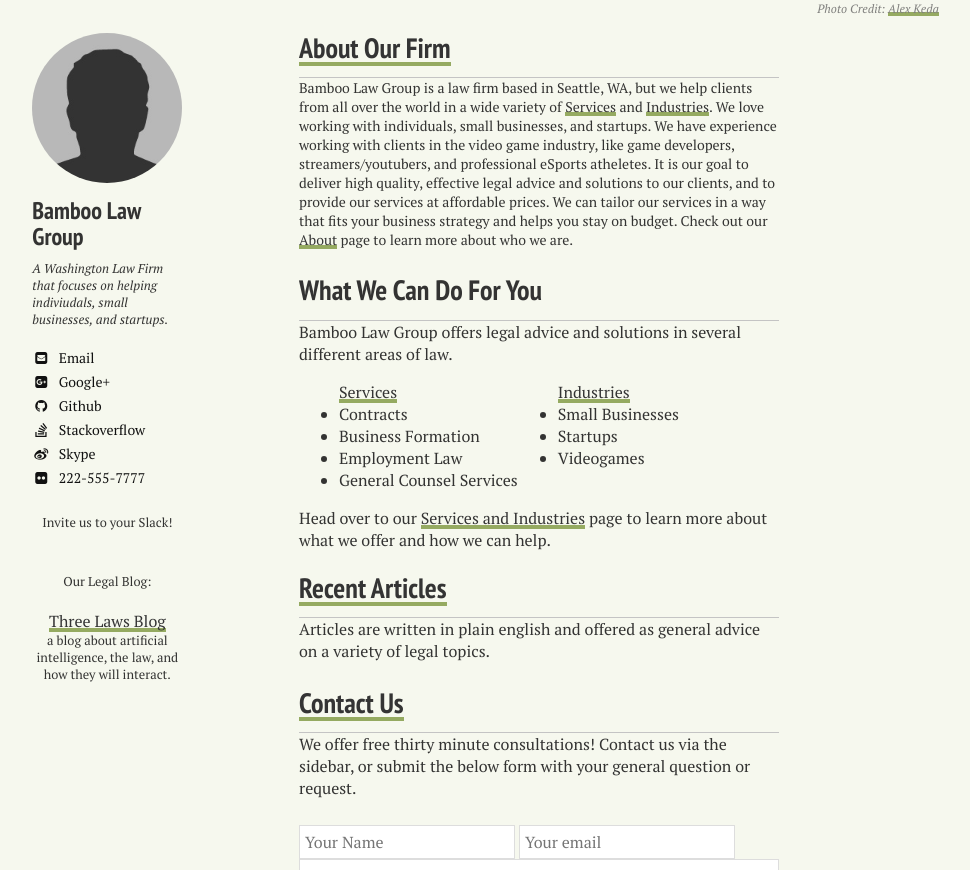
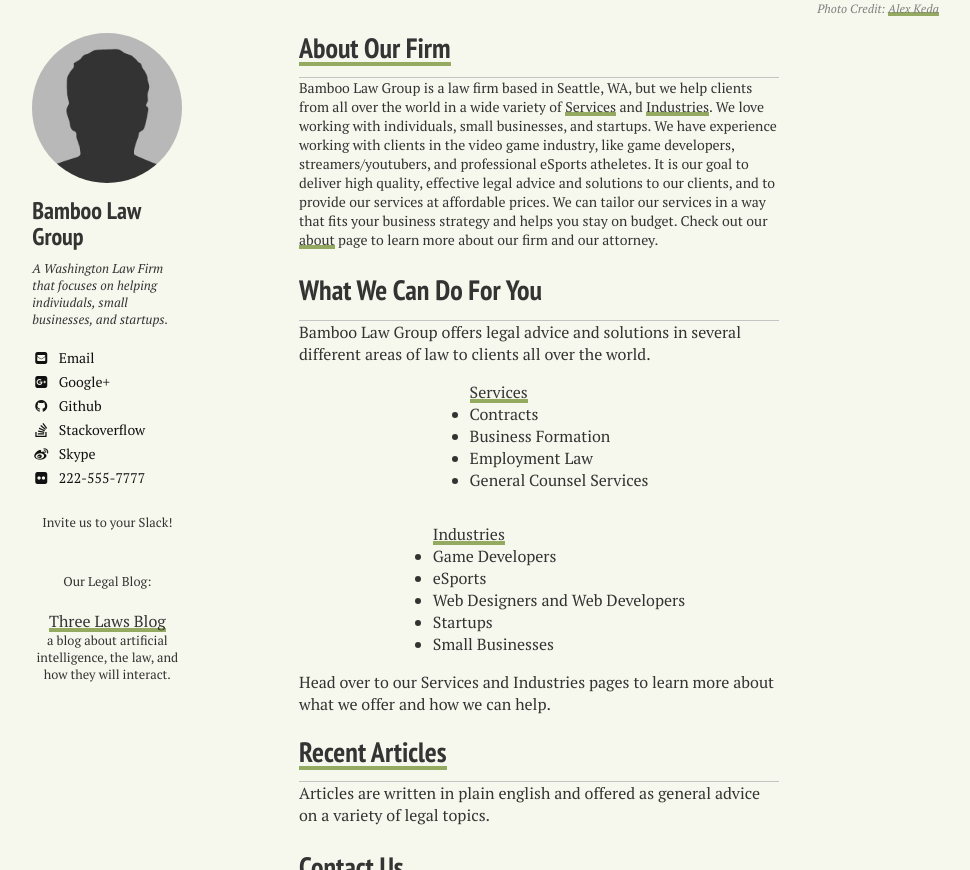
Before and after one commit to nerdyfergy/blg-site-mm3, a Jekyll site: the page built from index.md, in a window 1280 px wide and 900 px high, scrolled down 532 px, cut to the strip 30-900 px from the top of the window. Shown: the whole strip, without its empty margins (21-991 px from the left). Built offline with Jekyll 4.4.1, drawn with Linux system fonts in a browser that asks for light colours; nearby versions of some CDN libraries.

Commit message:
Update _static.html

```diff
--- a/_includes/_static.html
+++ b/_includes/_static.html
@@ -3,32 +3,34 @@
   <article>
     <p>
 
-      Bamboo Law Group is a law firm based in Seattle, WA, but we help clients from all over the world in a wide variety of <a href="{{ site.url}}/service-and-industry/#service">Services</a> and <a href="{{ site.url}}/service-and-industry/#industry">Industries</a>. We love working with individuals, small businesses, and startups. We have experience working with clients in the video game industry, like game developers, streamers/youtubers, and professional eSports atheletes. It is our goal to deliver high quality, effective legal advice and solutions to our clients, and to provide our services at affordable prices. We can tailor our services in a way that fits your business strategy and helps you stay on budget. Check out our <a href="{{ site.url}}/about/">About</a> page to learn more about who we are.
+      Bamboo Law Group is a law firm based in Seattle, WA, but we help clients from all over the world in a wide variety of <a href="{{ site.url}}/service-and-industry/#service">Services</a> and <a href="{{ site.url}}/service-and-industry/#industry">Industries</a>. We love working with individuals, small businesses, and startups. We have experience working with clients in the video game industry, like game developers, streamers/youtubers, and professional eSports atheletes. It is our goal to deliver high quality, effective legal advice and solutions to our clients, and to provide our services at affordable prices. We can tailor our services in a way that fits your business strategy and helps you stay on budget. Check out our <a href="{{ site.url}}/about/">about</a> page to learn more about our firm and our attorney.
     </p>
   </article>
 
 <h3>What We Can Do For You</h3>
   <article>
-    Bamboo Law Group offers legal advice and solutions in several different areas of law.
+    Bamboo Law Group offers legal advice and solutions in several different areas of law to clients all over the world.
     <div class="flex-container">
-      <div class="flex-item">
-        <ul> <a href="{{ site.url}}/service-and-industry/#service">Services</a>
+      <div class="">
+        <ul> <a href="{{ site.url}}/services/">Services</a>
           <li>Contracts</li>
           <li>Business Formation</li>
           <li>Employment Law</li>
           <li>General Counsel Services</li>
         </ul>
       </div>
-      <div class="flex-item">
-        <ul> <a href="{{ site.url}}/service-and-industry/#industry">Industries</a>
+      <div class="halvsies">
+        <ul> <a href="{{ site.url}}/industries/">Industries</a>
+          <li>Game Developers</li>
+          <li>eSports</li>
+          <li>Web Designers and Web Developers</li>
+          <li>Startups</li>
           <li>Small Businesses</li>
-          <li>Startups</li>
-          <li>Videogames</li>
         </ul>
       </div>
     </div>
     <div class="clear clearfix"></div>
-    Head over to our <a href="{{ site.url}}/services/">Services and Industries</a> page to learn more about what we offer and how we can help.
+    Head over to our Services and Industries pages to learn more about what we offer and how we can help.
 
   </article>
 <br />
```
